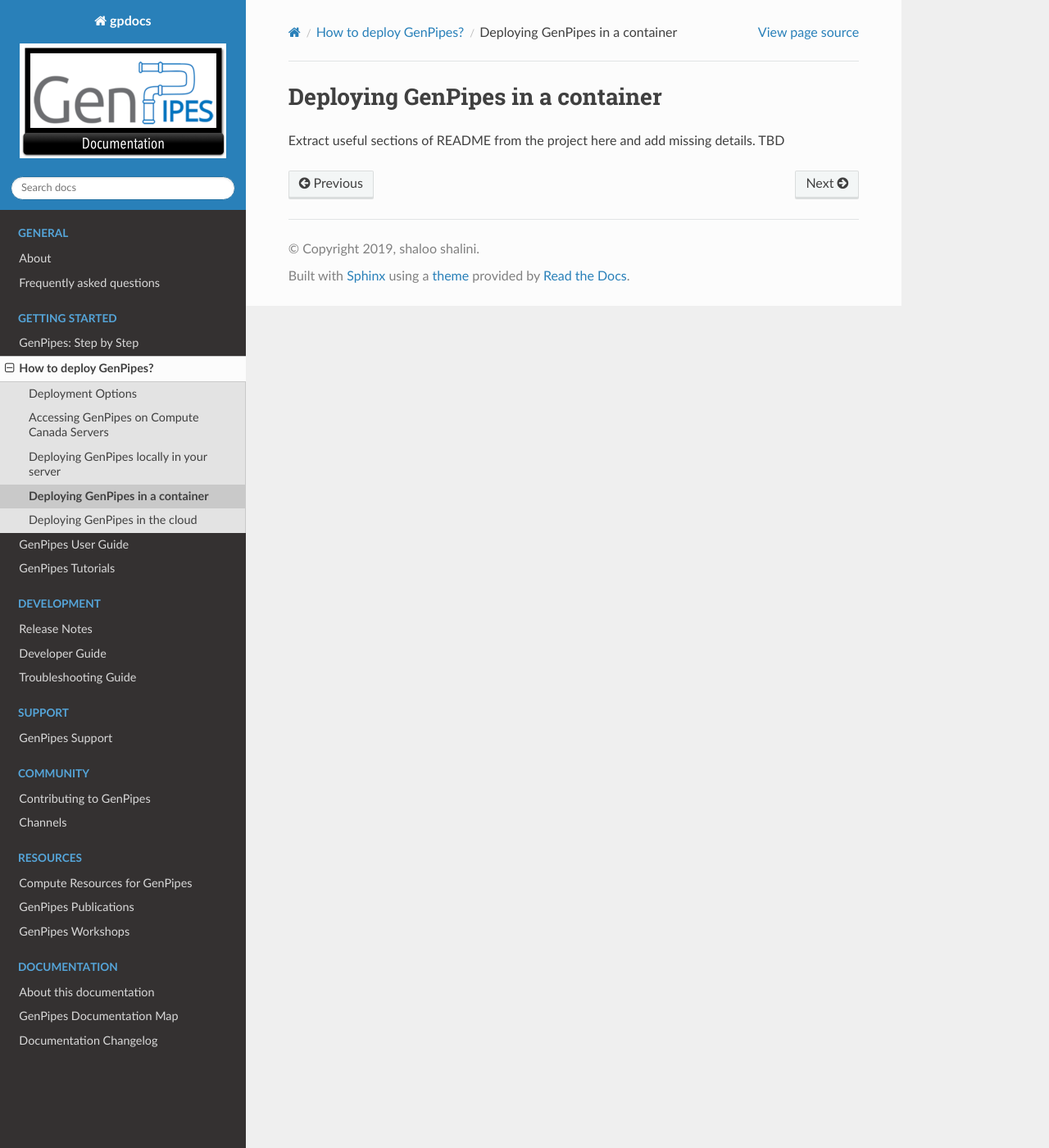
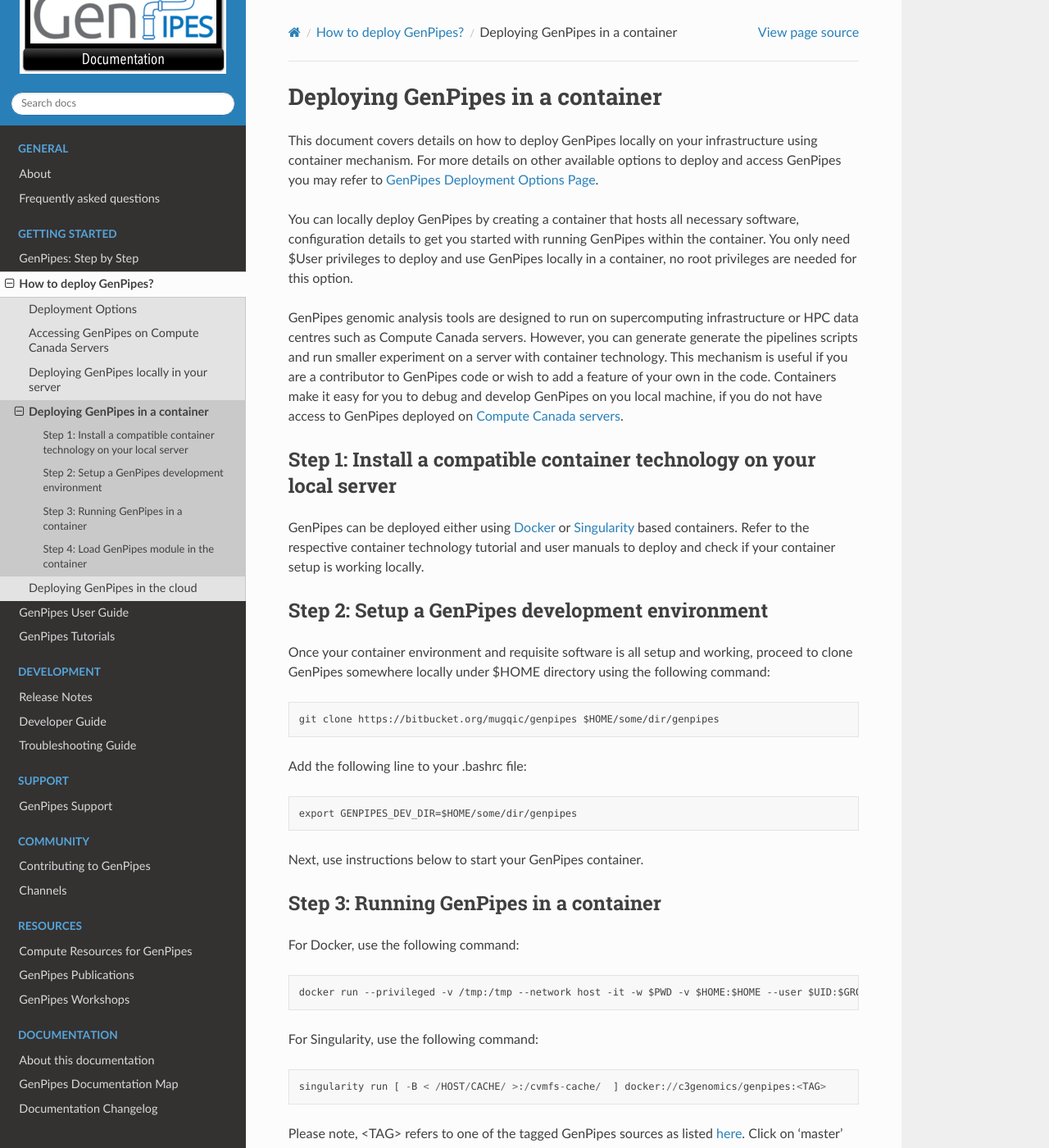
Before and after one commit to c3g/GenPipes_Docs, a Sphinx documentation site: the page built from docs/source/deploy/dep_gp_container.rst, in a window 1280 px wide and 1400 px high. Shown: the whole window at 82% size. Built offline with Sphinx 7.4.7 and the Read the Docs theme 2.0.0, drawn with Linux system fonts in a browser that asks for light colours; some of the changed text lies outside the part shown.

Commit message:
Fixes #17 GenPipes deployment section in the RTD documents

```diff
--- a/docs/source/deploy/access_gp_pre_installed.rst
+++ b/docs/source/deploy/access_gp_pre_installed.rst
@@ -8,6 +8,8 @@
          01
          puTTY
          Ctrl
+         cvmfs
+         CentOS
 
 Accessing GenPipes on Compute Canada Servers
 ============================================
--- a/docs/source/deploy/dep_gp_container.rst
+++ b/docs/source/deploy/dep_gp_container.rst
@@ -1,7 +1,82 @@
 .. _docs_dep_gp_container:
+
+.. spelling::
+
+        supercomputing
+	dropdown
+        genpipes
 
 Deploying GenPipes in a container
 =================================
 
-Extract useful sections of README from the project here and add missing details.
-TBD
+This document covers details on how to deploy GenPipes locally on your infrastructure using container mechanism. For more details on other available options to deploy and access GenPipes you may refer to :ref:`GenPipes Deployment Options Page<docs_dep_options>`.
+
+You can locally deploy GenPipes by creating a container that hosts all necessary software, configuration details to get you started with running GenPipes within the container. You only need $User privileges to deploy and use GenPipes locally in a container, no root privileges are needed for this option.
+
+GenPipes genomic analysis tools are designed to run on supercomputing infrastructure or HPC data centres such as Compute Canada servers. However, you can generate generate the pipelines scripts and run smaller experiment on a server with container technology. This mechanism is useful if you are a contributor to GenPipes code or wish to add a feature of your own in the code. Containers make it easy for you to debug and develop GenPipes on you local machine, if you do not have access to GenPipes deployed on :ref:`Compute Canada servers <docs_access_gp_pre_installed>`.
+
+Step 1: Install a compatible container technology on your local server
+----------------------------------------------------------------------
+
+GenPipes can be deployed either using `Docker <https://docs.docker.com/install/>`_ or `Singularity <https://singularity.lbl.gov/index.html>`_ based containers. Refer to the respective container technology tutorial and user manuals to deploy and check if your container setup is working locally.
+
+Step 2: Setup a GenPipes development environment
+------------------------------------------------
+Once your container environment and requisite software is all setup and working, proceed to clone GenPipes somewhere locally under $HOME directory using the following command:
+
+::
+
+  git clone https://bitbucket.org/mugqic/genpipes $HOME/some/dir/genpipes
+
+Add the following line to your .bashrc file:
+
+::
+
+  export GENPIPES_DEV_DIR=$HOME/some/dir/genpipes
+
+Next, use instructions below to start your GenPipes container.
+
+Step 3: Running GenPipes in a container
+---------------------------------------
+
+For Docker, use the following command:
+
+::
+
+  docker run --privileged -v /tmp:/tmp --network host -it -w $PWD -v $HOME:$HOME --user $UID:$GROUPS -v /etc/group:/etc/group  -v /etc/passwd:/etc/passwd  [ -v < CACHE_ON_HOST >:/cvmfs-cache/ ] c3genomics/genpipes:<TAG>
+
+For Singularity, use the following command:
+
+::
+
+  singularity run [ -B < /HOST/CACHE/ >:/cvmfs-cache/  ] docker://c3genomics/genpipes:<TAG>
+
+Please note, <TAG> refers to one of the tagged GenPipes sources as listed `here <https://bitbucket.org/mugqic/genpipes_in_a_container/src/master/>`_. Click on 'master' branch and in the dropdown, choose 'Tags' to select the version that you wish to use for GenPipes.
+
+Step 4: Load GenPipes module in the container
+---------------------------------------------
+As shown in previous step, you can initiate the container process on your machine locally. Next, you need to load GenPipes module using the following command:
+
+::
+
+  module load dev_genpipes
+
+With this command, GenPipes uses whatever commit of branch that has been checked out in $HOME/some/dir/genpipes directory.
+
+*Voila! Now you can use GenPipes inside the container just like you would use it locally on a server or on Compute Cananda servers.*
+
+For each pipeline, you can get help about its usage through the help command:
+
+::
+
+  $MUGQIC_PIPELINES_HOME/pipelines/<pipeline_name>/<pipeline_name>.py --help
+
+Running pipelines requires other inputs such as :ref:`Configuration File<docs_config_ini_file>`, :ref:`Readset File<docs_readset_file>` and :ref:`Design File<docs_design_file>`. For details on how to run individual pipelines you can see :ref:`Running GenPipes<docs_using_gp>` or :ref:`GenPipes User Guide<docs_user_guide>`.
+
+.. note::
+
+    In case of any issues, you can try GenPipes :ref:`Support<docs_how_to_get_support>` or check out other :ref:`communication channels<docs_channels>` to view latest discussions around using GenPipes by the community.
+
+.. note::
+
+   You may also want to check the latest GenPipes deployment and setup instructions listed in `GenPipes README.md file <https://bitbucket.org/mugqic/genpipes_in_a_container/src/master/README.md>`_.
--- a/docs/source/deploy/how_to_deploy_genpipes.rst
+++ b/docs/source/deploy/how_to_deploy_genpipes.rst
@@ -3,9 +3,7 @@
 How to deploy GenPipes?
 =======================
 
-GENPIPES_DOCS_TBD
-
-This document will contain various ways by which GenPipes can be accessed and installed by users.  This will typical list various means of deployment (C3G, cloud, docker, local copy for development purposes) and the steps involved.  Some of the steps are common for all and others may vary.  For each, we need to provide the specifics and then link the common steps via a single document (same content) for different means of deployment.
+This document lists various ways by which GenPipes can be accessed and installed by users.  This will typical list various means of deployment (C3G, cloud, docker, local copy for development purposes) and the steps involved.  Some of the steps are common for all and others may vary.  For each, we need to provide the specifics and then link the common steps via a single document (same content) for different means of deployment.
 
 .. toctree::
    :maxdepth: 1
--- a/docs/source/get-started/pre_req_chklist.rst
+++ b/docs/source/get-started/pre_req_chklist.rst
@@ -17,7 +17,7 @@
 
 * Check that GenPipes is deployed
 
-  - For Compute Cananda datacentre users:
+  - For Compute Canada data centre users:
 
 ::
 
```
Also changed, not shown: docs/source/deploy/dep_gp_local.rst (+8 -1 lines).
